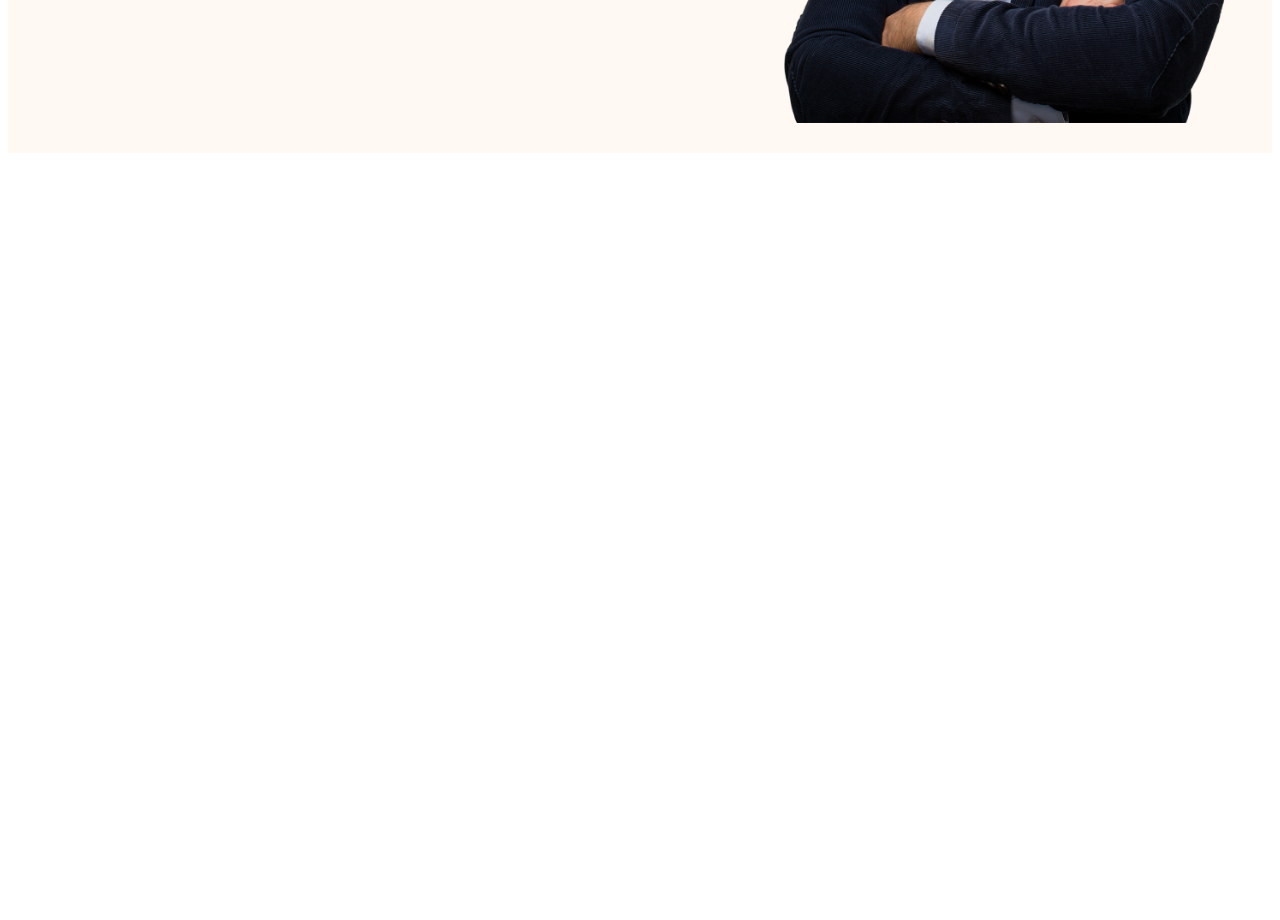
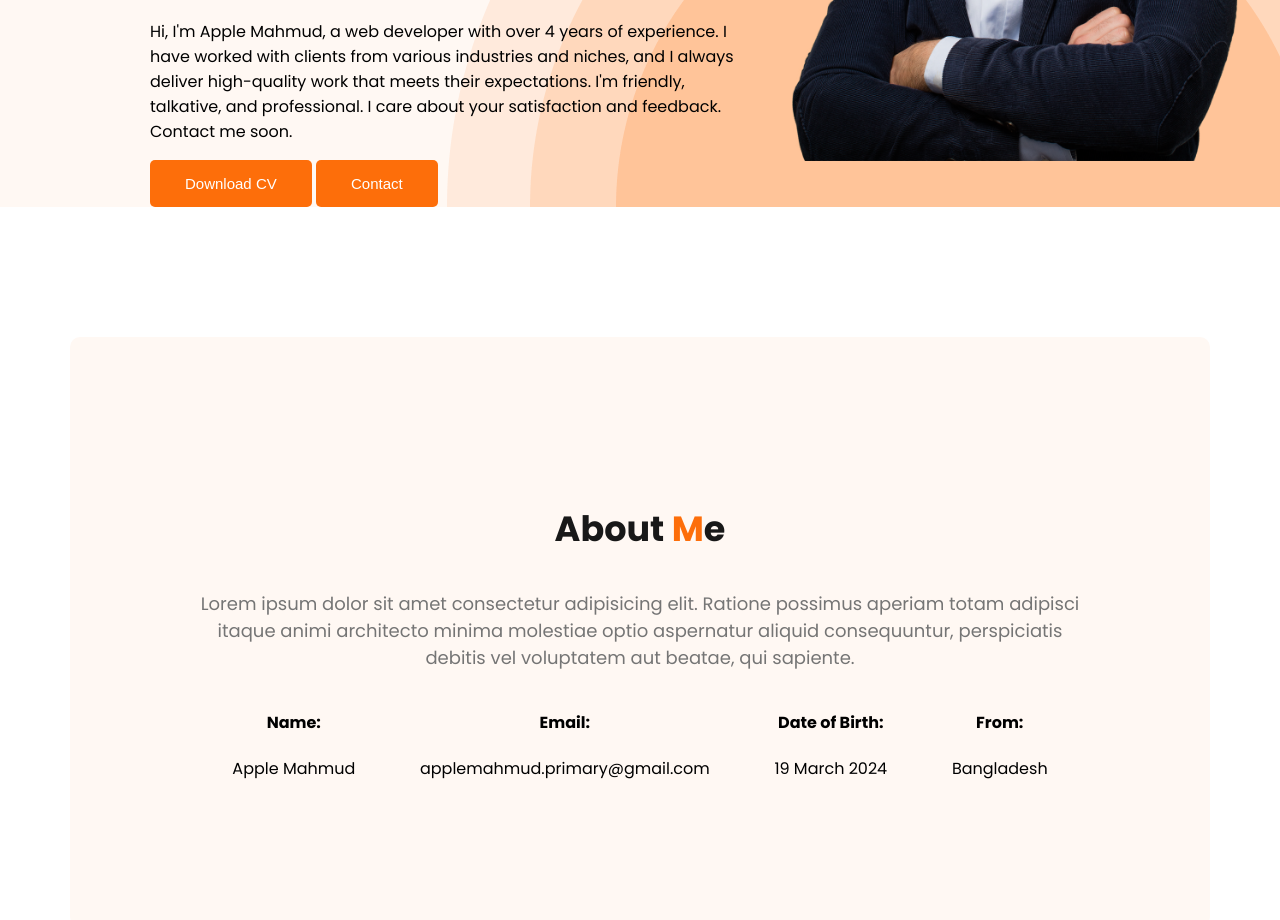
Before and after one commit to applemahmud7/Portfolio-website-test, a plain HTML site: page index.html in a window 1280 px wide. Shown: the part 652-1572 px from the top of the page. Before the commit the page ends 813 px from the top, so only its background shows below. Drawn offline with Linux system fonts and the light colour scheme.

Commit message:
about section done

```diff
--- a/index.html
+++ b/index.html
@@ -31,7 +31,28 @@
         </div>
     </header>
     <main>
-
+        <section class="about">
+            <h3 class="section-title">About <span class="text-orange">M</span>e</h3>
+            <p class="section-description">Lorem ipsum dolor sit amet consectetur adipisicing elit. Ratione possimus aperiam totam adipisci itaque animi architecto minima molestiae optio aspernatur aliquid consequuntur, perspiciatis debitis vel voluptatem aut beatae, qui sapiente.</p>
+            <div class="about-info-container">
+                <div class="about-info">
+                    <h4 class="info-title">Name:</h4>
+                    <p class="info-description">Apple Mahmud</p>
+                </div>
+                <div class="about-info">
+                    <h4 class="info-title">Email:</h4>
+                    <p class="info-description">applemahmud.primary@gmail.com</p>
+                </div>
+                <div class="about-info">
+                    <h4 class="info-title">Date of Birth:</h4>
+                    <p class="info-description">19 March 2024</p>
+                </div>
+                <div class="about-info">
+                    <h4 class="info-title">From:</h4>
+                    <p class="info-description">Bangladesh</p>
+                </div>
+            </div>
+        </section>
     </main>
     <footer>
 
--- a/styles.css
+++ b/styles.css
@@ -1,5 +1,7 @@
 body{
     font-family: "Poppins", sans-serif;
+    margin: 0px;
+    padding: 0px;
 }
 
 nav {
@@ -38,12 +40,50 @@
 }
 .header{
     background-color: #fff8f3;
+    background-image: url("images/header_bg.png");
+    background-repeat: no-repeat;
+    background-position: bottom right;
 }
 .banner{
-    padding: 30px 30px 30px 150px;
+    padding: 30px 30px 0px 150px;
     display: flex;
     align-items: center;
+}
+.banner-greetings{
+    font-size: 45px;
+    color: #474747;
+}
+.banner-title{
+    font-size: 85px;
+    font-weight: 700;
 }
 .profile-pic{
     width: 500px;
 }
+.about{
+    padding: 130px;
+    border-radius: 10px;
+    background-color: #fff8f3;
+    margin: 130px 0px;
+}
+.section-title{
+    color: #181818;
+    font-size: 35px;
+    font-weight: 700;
+    text-align: center;
+}
+.section-description{
+    font-size: 18px;
+    color: #757575;
+    text-align: center;
+}
+main{
+    max-width: 1140px;
+    margin: 0px auto;
+}
+.about-info-container{
+    display: flex;
+    justify-content:space-around;
+    text-align: center;
+
+}
```
